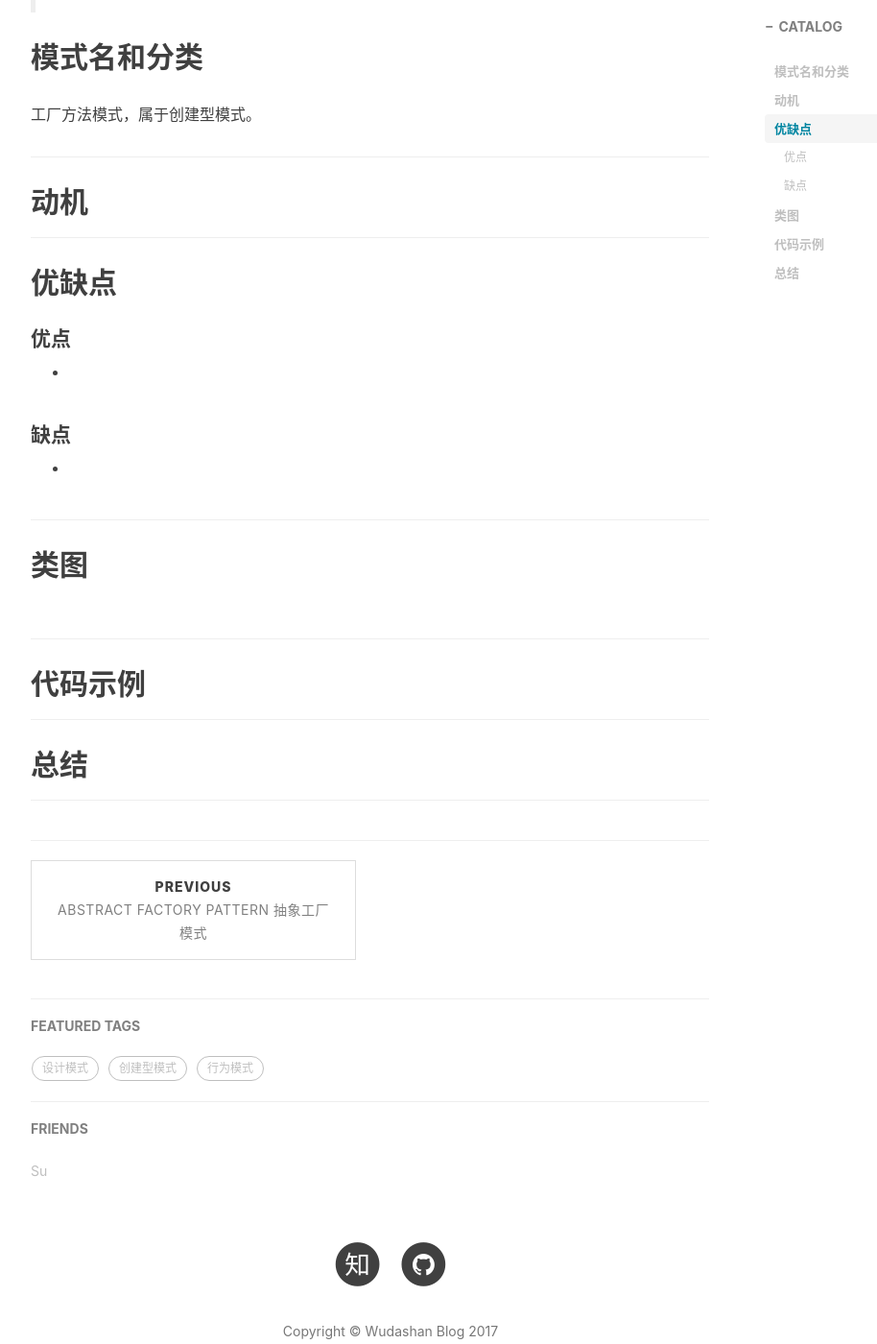
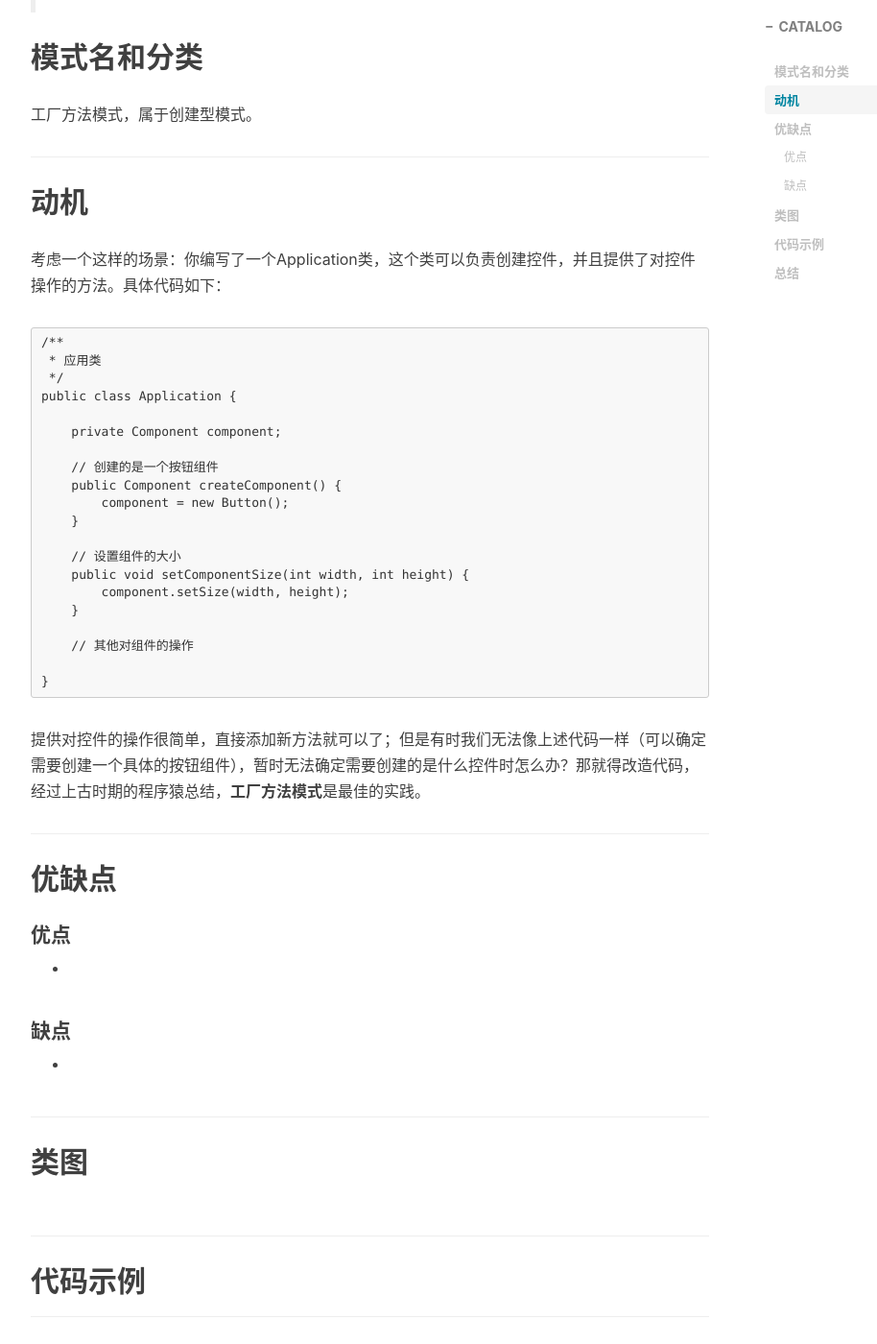
Before and after one commit to wudashan/wudashan.github.io, a Jekyll site: the page built from _posts/2017-04-23-Factory-Method-Pattern.markdown, in a window 1280 px wide and 1400 px high, scrolled down 682 px. Shown: the whole window at 96% size, without its empty margins (233-1147 px from the left). Built offline with Jekyll 4.4.1, drawn with Linux system fonts in a browser that asks for light colours; nearby versions of some CDN libraries; comment, search, counter and statistics services are not loaded; grey boxes are pictures that could not be loaded.

Commit message:
增加动机

````diff
--- a/_posts/2017-04-23-Factory-Method-Pattern.markdown
+++ b/_posts/2017-04-23-Factory-Method-Pattern.markdown
@@ -22,7 +22,30 @@ tags:
 
 
 ## 动机
+考虑一个这样的场景：你编写了一个Application类，这个类可以负责创建控件，并且提供了对控件操作的方法。具体代码如下：
+```
+/**
+ * 应用类
+ */
+public class Application {
 
+    private Component component;
+
+    // 创建的是一个按钮组件
+    public Component createComponent() {
+        component = new Button();
+    }
+
+    // 设置组件的大小
+    public void setComponentSize(int width, int height) {
+        component.setSize(width, height);
+    }
+
+    // 其他对组件的操作
+
+}
+```
+提供对控件的操作很简单，直接添加新方法就可以了；但是有时我们无法像上述代码一样（可以确定需要创建一个具体的按钮组件），暂时无法确定需要创建的是什么控件时怎么办？那就得改造代码，经过上古时期的程序猿总结，**工厂方法模式**是最佳的实践。
 
 ---
 
````
